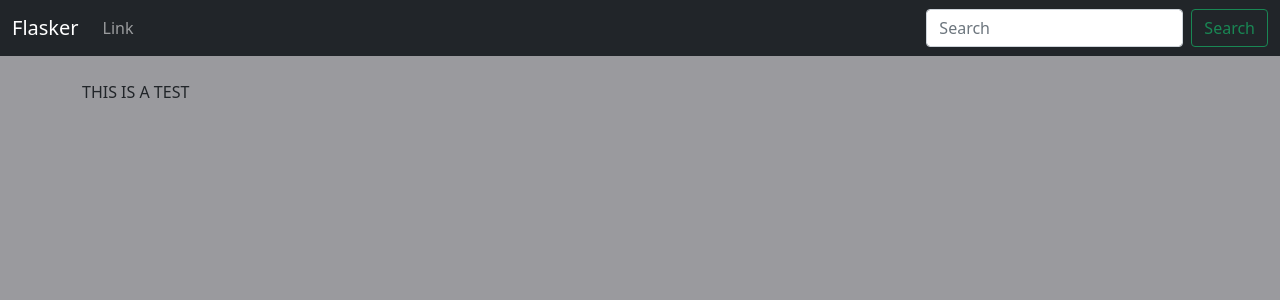
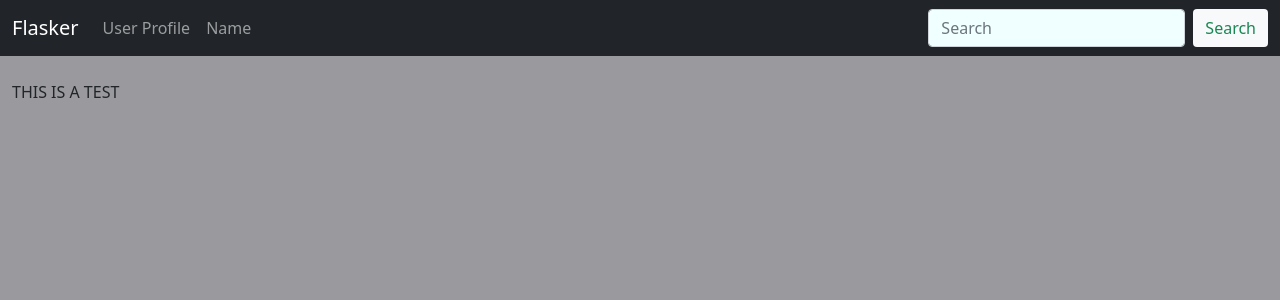
Before and after one commit to yury-gurevich/bootstrap, a Flask app: page / in a window 1280 px wide. Shown: the top 300 px of the page. Run offline with Flask 2, Linux system fonts and the light colour scheme.

Commit message:
progress

```diff
--- a/app.py
+++ b/app.py
@@ -1,10 +1,21 @@
 # /usr/bin/python3
 
+from crypt import methods
 from ssl import HAS_TLSv1_1
 
 from flask import Flask, render_template
+from flask_wtf import FlaskForm
+from wtforms import StringField, SubmitField
+from wtforms.validators import DataRequired
 
 app = Flask(__name__)
+
+app.config['SECRET_KEY'] = "my secret key"
+
+
+class NameForm(FlaskForm):
+    name = StringField("What is your name: ", validators=[DataRequired()])
+    submit = SubmitField("Submit")
 
 
 @app.route("/")
@@ -12,9 +23,21 @@ def index():
     return render_template("index.html")
 
 
-@app.route("/user/name")
+@app.route("/user/<name>")
 def user(name):
-    return render_template("user.html", user=name)
+    return render_template("user.html", name=name)
+
+
+@app.route("/name", methods=['GET', 'POST'])
+def name():
+    name = None
+    form = NameForm()
+
+    if form.validate_on_submit():
+        name = form.name.data
+        form.name.data = ""
+
+    return render_template("name.html", name=name, form=form)
 
 
 @app.errorhandler(404)
--- a/static/css/style.css
+++ b/static/css/style.css
@@ -1,3 +1,17 @@
 body {
     background-color: #9a9a9e;
 }
+.username {
+    align-content: flex-end;
+    color: crimson;
+}
+
+.form-control {
+    background-color: azure;
+}
+
+.btn {
+
+    border: 4px white;
+
+}
--- a/templates/base.html
+++ b/templates/base.html
@@ -16,7 +16,7 @@
 <body>
     {% include 'navbar.html' %}
     <br />
-    <div class='container'>
+    <div class='container-fluid'>
         {% block content %}
 
         {% endblock %}
--- a/templates/navbar.html
+++ b/templates/navbar.html
@@ -9,12 +9,17 @@
             <ul class="navbar-nav me-auto mb-2 mb-lg-0">
 
                 <li class="nav-item">
-                    <a class="nav-link" href="#">Link</a>
+                    <a class="nav-link" href="{{ url_for('user', name='John') }}">User Profile</a>
                 </li>
+
+                <li class="nav-item">
+                    <a class="nav-link" href="{{ url_for('name') }}">Name</a>
+                </li>
+
             </ul>
             <form class="d-flex">
                 <input class="form-control me-2" type="search" placeholder="Search" aria-label="Search">
-                <button class="btn btn-outline-success" type="submit">Search</button>
+                <button class="btn btn-light bg-light btn-outline-success " type="submit">Search</button>
             </form>
         </div>
     </div>
--- a/templates/user.html
+++ b/templates/user.html
@@ -1,6 +1,8 @@
 {% extends 'base.html' %}
 
 {% block content %}
-
+<div class="container-fluid col-1 username">
+    <h1>Hello {{ name | title }}</h1>
+</div>
 
 {% endblock content %}
```
Also changed, not shown: templates/name.html (added, +26 -0 lines), favicon.ico.
